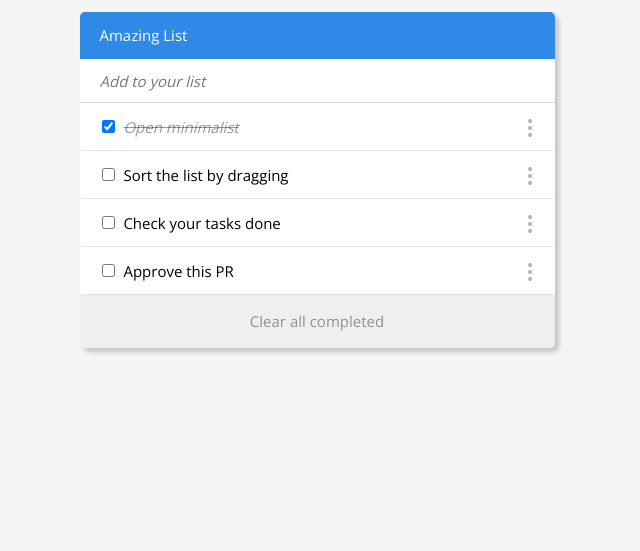
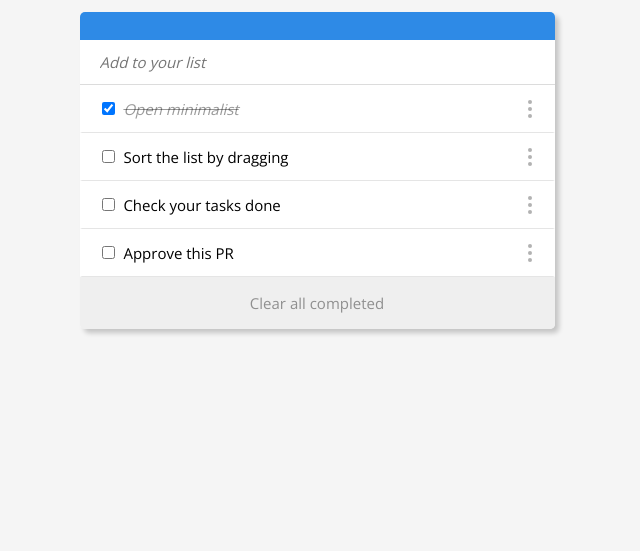
Before and after one commit to D4nielJ/todo-list, a website built with webpack: page src/index.html in a window 1280 px wide. Shown: the part 249-800 px from the top of the page, without its empty margins (323-963 px from the left). Built offline with nearby package versions, Linux system fonts and the light colour scheme.

Commit message:
Fix linter errors

```diff
--- a/src/app/components/addTask.js
+++ b/src/app/components/addTask.js
@@ -1,6 +1,8 @@
+/* eslint-disable */
 import todoList from '../utils/todoList.js';
 import deployList from './deployList.js';
 import resetEvents from '../utils/resetEvents.js';
+/* eslint-enable */
 
 class AddTask {
   form;
--- a/src/app/components/deleteCompleted.js
+++ b/src/app/components/deleteCompleted.js
@@ -1,6 +1,8 @@
+/* eslint-disable */
 import resetEvents from '../utils/resetEvents.js';
 import todoList from '../utils/todoList.js';
 import deployList from './deployList.js';
+/* eslint-enable */
 
 class DeleteCompleted {
   addListener = () => {
--- a/src/app/components/deleteTask.js
+++ b/src/app/components/deleteTask.js
@@ -1,6 +1,8 @@
+/* eslint-disable */
 import resetEvents from '../utils/resetEvents.js';
 import todoList from '../utils/todoList.js';
 import deployList from './deployList.js';
+/* eslint-enable */
 
 class DeleteTask {
   addListener = () => {
--- a/src/app/components/reorderList.js
+++ b/src/app/components/reorderList.js
@@ -1,9 +1,11 @@
+/* eslint-disable */
 import todoList from '../utils/todoList.js';
 import deployList from './deployList.js';
 import completion from './completion.js';
 import editTask from './editTask.js';
 import deleteTask from './deleteTask.js';
 import ui from '../ui/ui.js';
+/* eslint-enable */
 
 class ReorderList {
   targetsArray = [];
--- a/src/app/utils/resetEvents.js
+++ b/src/app/utils/resetEvents.js
@@ -1,3 +1,4 @@
+/* eslint-disable */
 import reorderList from '../components/reorderList.js';
 import completion from '../components/completion.js';
 import addTask from '../components/addTask.js';
@@ -5,6 +6,7 @@ import editTask from '../components/editTask.js';
 import deleteTask from '../components/deleteTask.js';
 import deleteCompleted from '../components/deleteCompleted.js';
 import ui from '../ui/ui.js';
+/* eslint-enable */
 
 export default function resetEvents() {
   completion.addEvents();
--- a/src/index.html
+++ b/src/index.html
@@ -21,7 +21,7 @@
         </div>
         <div class="card col-11 col-md-6 col-lg-5">
           <div class="card__title">
-            <span>Amazing List</span>
+            <!-- <span>Amazing List</span> -->
           </div>
           <form action="#" class="card__form">
             <input
--- a/src/scss/partials/_card.scss
+++ b/src/scss/partials/_card.scss
@@ -34,7 +34,7 @@
 
   &__title {
     background: $primary-color;
-    padding: 12px 10px 12px 20px;
+    padding: 16px 10px 12px 20px;
     display: flex;
     justify-content: space-between;
     align-items: center;
```
Also changed, not shown: src/css/main.css.
